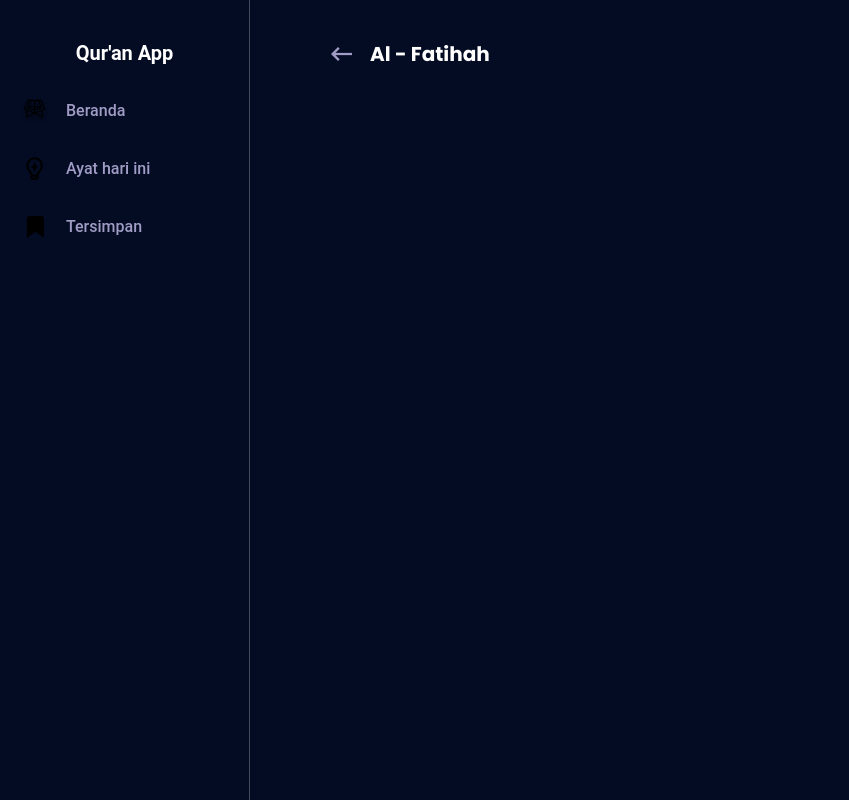
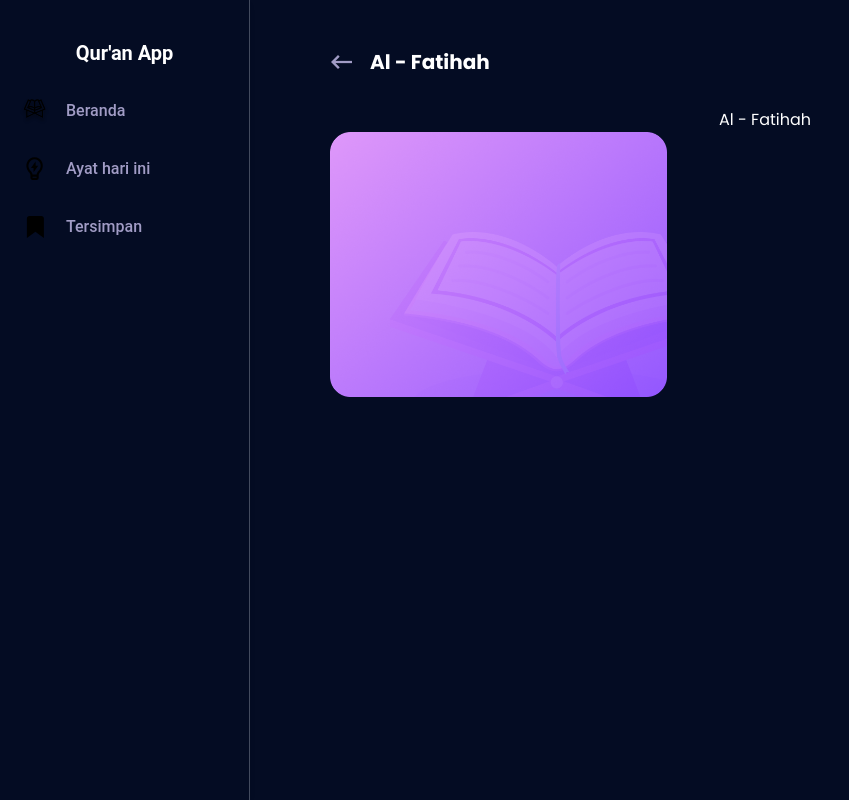
Before and after one commit to RizqiSyahrendra/quran-app, a Next.js app: page /read in a window 1280 px wide. Shown: the whole page, without its empty margins (0-849 px from the left). Built offline with nearby package versions, Linux system fonts and the light colour scheme.

Commit message:
image registry and read page slicing

```diff
--- a/src/app/(BaseLayout)/home/page.tsx
+++ b/src/app/(BaseLayout)/home/page.tsx
@@ -1,6 +1,6 @@
 import Header from "@/components/Header";
 import TabsQuran from "@/components/module/home/TabsQuran";
-import { iconRegistry, ImageRegistry } from "@/utils/image";
+import { IconRegistry, ImageRegistry } from "@/utils/image";
 import { Metadata } from "next";
 import Image from "next/image";
 import { Fragment } from "react";
@@ -51,7 +51,7 @@ export default function Home() {
                 <div className="absolute bottom-0 text-image-font ml-5 mb-4">
                     <div className="flex flex-row font-semibold mb-6 md:mb-4 lg:mb-6">
                         <Image
-                            src={iconRegistry.book}
+                            src={IconRegistry.book}
                             alt="last read"
                             width={20}
                             height={20}
--- a/src/app/(BaseLayout)/read/page.tsx
+++ b/src/app/(BaseLayout)/read/page.tsx
@@ -1,5 +1,7 @@
 import Header from "@/components/Header";
+import { ImageRegistry } from "@/utils/image";
 import { Metadata } from "next";
+import Image from "next/image";
 import { Fragment } from "react";
 
 export const metadata: Metadata = {
@@ -13,7 +15,24 @@ export default function Read() {
                 title="Al - Fatihah"
             />
 
-
+            <div className="w-full relative">
+                <div className="text-font-primary flex justify-center">
+                    <div>
+                        Al - Fatihah
+                    </div>
+                </div>
+                <div className="absolute">
+                    <Image
+                        src={ImageRegistry.bgSuratSm}
+                        alt="surat"
+                        sizes="100vw"
+                        quality={100}
+                        width={0}
+                        height={0}
+                        className="w-full h-[265px]"
+                    />
+                </div>
+            </div>
         </Fragment>
     );
 }
--- a/src/components/Header.tsx
+++ b/src/components/Header.tsx
@@ -1,4 +1,4 @@
-import { iconRegistry } from "@/utils/image";
+import { IconRegistry } from "@/utils/image";
 import Image from "next/image";
 
 export default function Header({
@@ -20,10 +20,10 @@ export default function Header({
     hideInDesktopScreen?: boolean
 }) {
     return (
-        <div className={`flex pb-4 text-xl text-header-font font-bold ${hideInDesktopScreen ? 'md:hidden' : ''}`}>
+        <div className={`flex pt-2 pb-4 mb-4 text-xl text-header-font font-bold ${hideInDesktopScreen ? 'md:hidden' : ''}`}>
             {isBackButtonVisible && (
                 <Image
-                    src={iconRegistry.back}
+                    src={IconRegistry.back}
                     alt="back"
                     width={24}
                     height={24}
--- a/src/components/Sidebar.tsx
+++ b/src/components/Sidebar.tsx
@@ -8,7 +8,7 @@ import {
     ListItemPrefix,
 } from "@/components/material";
 import Link from "next/link";
-import { iconComponent } from "@/utils/image";
+import { IconComponent } from "@/utils/image";
 
 export default function Sidebar() {
     return (
@@ -21,17 +21,17 @@ export default function Sidebar() {
             <List className="text-font-primary font-medium">
                 <SidebarItem
                     title="Beranda"
-                    img={{ src: iconComponent.quranSvg }}
+                    img={{ src: IconComponent.quranSvg }}
                     href="/home"
                 />
                 <SidebarItem
                     title="Ayat hari ini"
-                    img={{ src: iconComponent.lampSvg }}
+                    img={{ src: IconComponent.lampSvg }}
                     href="/todays-verse"
                 />
                 <SidebarItem
                     title="Tersimpan"
-                    img={{ src: iconComponent.bookmarkSvg }}
+                    img={{ src: IconComponent.bookmarkSvg }}
                     href="/bookmark"
                 />
             </List>
--- a/src/components/module/home/RowJuz.tsx
+++ b/src/components/module/home/RowJuz.tsx
@@ -1,6 +1,6 @@
 "use client";
 
-import { iconRegistry } from "@/utils/image";
+import { IconRegistry } from "@/utils/image";
 import Image from "next/image";
 import { IRowJuzProps } from "./RowJuz.types";
 
@@ -16,7 +16,7 @@ export default function RowJuz(props: IRowJuzProps) {
                 <div className="text-font-primary font-medium flex items-center justify-center px-4 relative">
                     {num}
                     <Image
-                        src={iconRegistry.numberContainer}
+                        src={IconRegistry.numberContainer}
                         alt="number container"
                         width={36}
                         height={36}
--- a/src/components/module/home/RowSurat.tsx
+++ b/src/components/module/home/RowSurat.tsx
@@ -1,6 +1,6 @@
 "use client";
 
-import { iconRegistry } from "@/utils/image";
+import { IconRegistry } from "@/utils/image";
 import Image from "next/image";
 import { IRowSuratProps } from "./RowSurat.types";
 
@@ -19,7 +19,7 @@ export default function RowSurat(props: IRowSuratProps) {
                 <div className="text-font-primary font-medium flex items-center justify-center px-4 relative">
                     {num}
                     <Image
-                        src={iconRegistry.numberContainer}
+                        src={IconRegistry.numberContainer}
                         alt="number container"
                         width={36}
                         height={36}
--- a/src/utils/image/index.ts
+++ b/src/utils/image/index.ts
@@ -2,13 +2,13 @@ import quranSvg from "../../../public/assets/icons/quran.svg";
 import lampSvg from "../../../public/assets/icons/lamp.svg";
 import bookmarkSvg from "../../../public/assets/icons/bookmark.svg";
 
-export const iconComponent = {
+export const IconComponent = {
     quranSvg,
     lampSvg,
     bookmarkSvg,
 }
 
-export const iconRegistry = {
+export const IconRegistry = {
     back: "/assets/icons/back.png",
     numberContainer: "/assets/icons/number-container.png",
     book: "/assets/icons/book.svg",
```
Also changed, not shown: public/assets/images/bg-surat.png.
